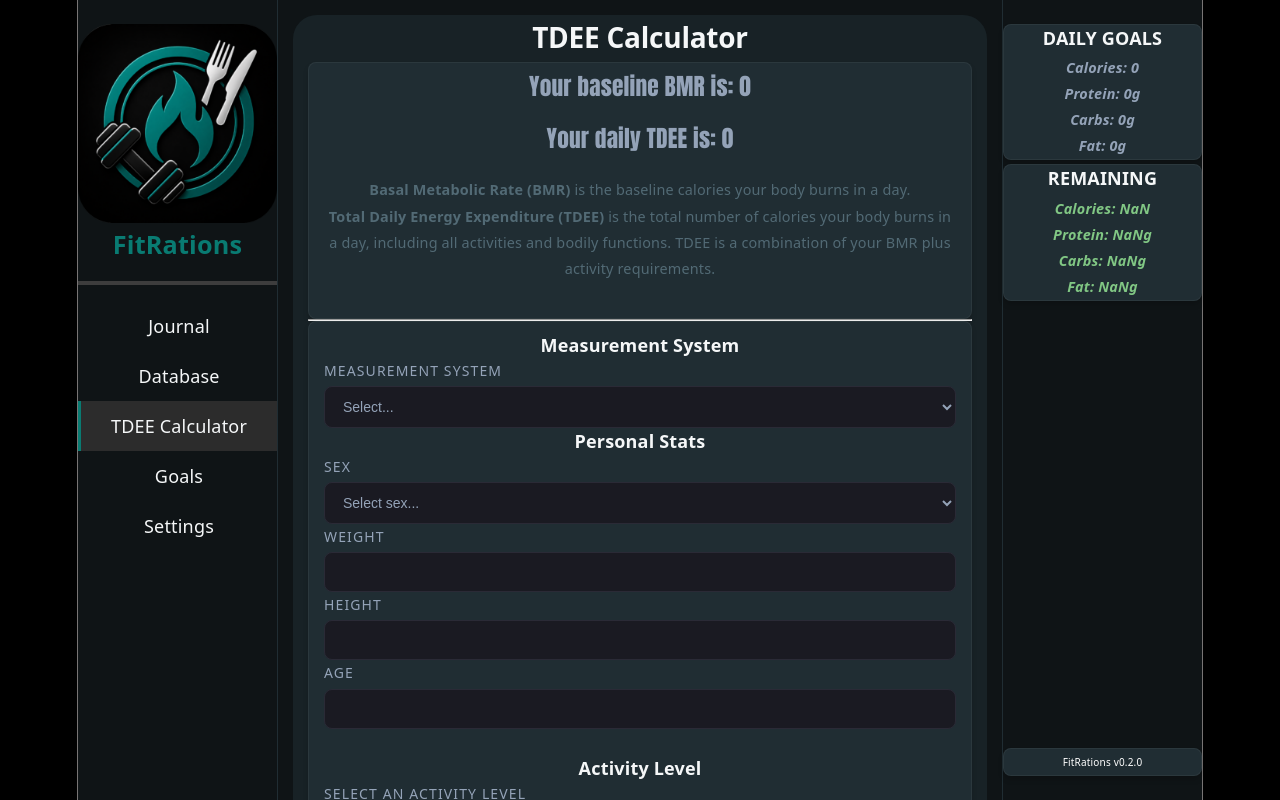
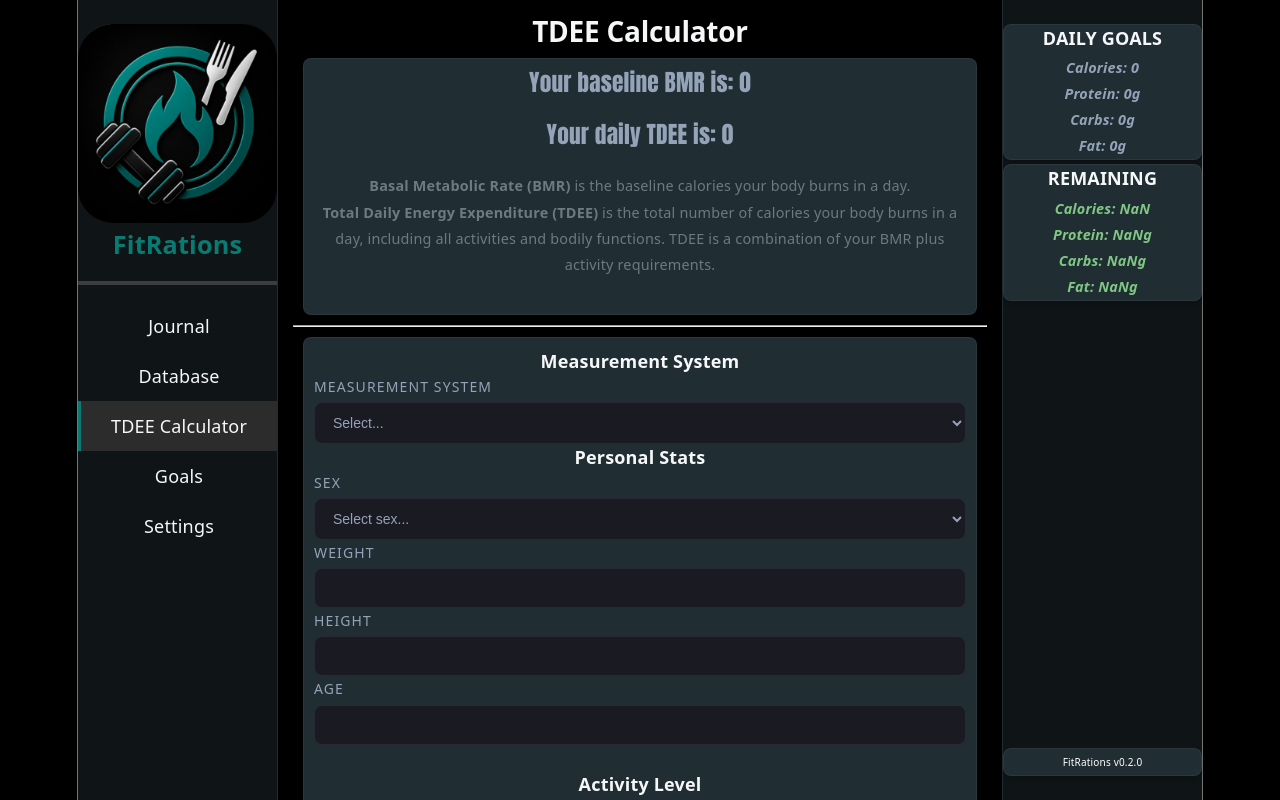
Before and after one commit to xvipesx/fitrations, a React (Vite) app in the folder frontend/: page / in a window 1280 px wide. Both pictures are taken after a click on the element "TDEE Calculator". Built offline with nearby package versions, Linux system fonts and the light colour scheme; no server answers.

Commit message:
UI: Updates to color layout and CSS containers for better organization.

```diff
--- a/frontend/src/App.css
+++ b/frontend/src/App.css
@@ -2,12 +2,13 @@
     display: flex;
     flex-direction: column;
     gap: 10px;
+    color:black;
 }
 
 .container-appshell {
     display: flex;
     height: 100svh;
-    background-color: #0F1416;
+    background-color: #000000;
     color: #ccd9d1;
 }
 
@@ -15,9 +16,10 @@
     flex: 8;
     padding: 15px;
     overflow-y: auto;
+    color:black;
 }
 
 .hint {
-    color: #526A75;
+    color: #6d7a80;
     font-size: 0.8rem;
 }
--- a/frontend/src/index.css
+++ b/frontend/src/index.css
@@ -10,7 +10,7 @@ Color pallete
 #202D33 - Card and surface BGs
 #F5F7F8 - Primary text (headings, main data points)
 #94A3B8 - Secondary (sub-headings, timestamps, labels)
-#526A75 - Hint text
+#6D7A80 - Hint text
 */
 
 
--- a/frontend/src/styles/containers.css
+++ b/frontend/src/styles/containers.css
@@ -1,19 +1,34 @@
-.container-default {
-    background-color: #182226;
-    padding: 6px 15px;
-    gap: 4px;
-    border-radius: 24px;
+/* Standard shell for all components displayed in the center pane */
+.container-shell {
+    padding: 5px 5px;
+    gap: 6px;
+    border-radius: 10px;
     justify-content: center;
+    vertical-align: middle;
     align-content: center;
 }
 
+/* Used for squared off sections within the overall container shell */
 .container-section {
-    padding: 10px 15px;
+    padding: 10px 10px;
     border-radius: 8px;
     gap: 4px;
+    margin: 10px;
     justify-content: center;
     align-content: center;
     background-color: #202D33;
     border: 1px solid rgba(255, 255, 255, 0.05);
     box-shadow: 0 4px 6px -1px rgba(0, 0, 0, 0.2);
 }
+
+.container-section-columns {
+    gap: 4px;
+    margin: 10px;
+    display: grid;
+    grid-template-columns: 1fr 1fr;
+}
+
+.container-section-rows {
+    gap: 4px;
+    margin: 10px;
+}
```
